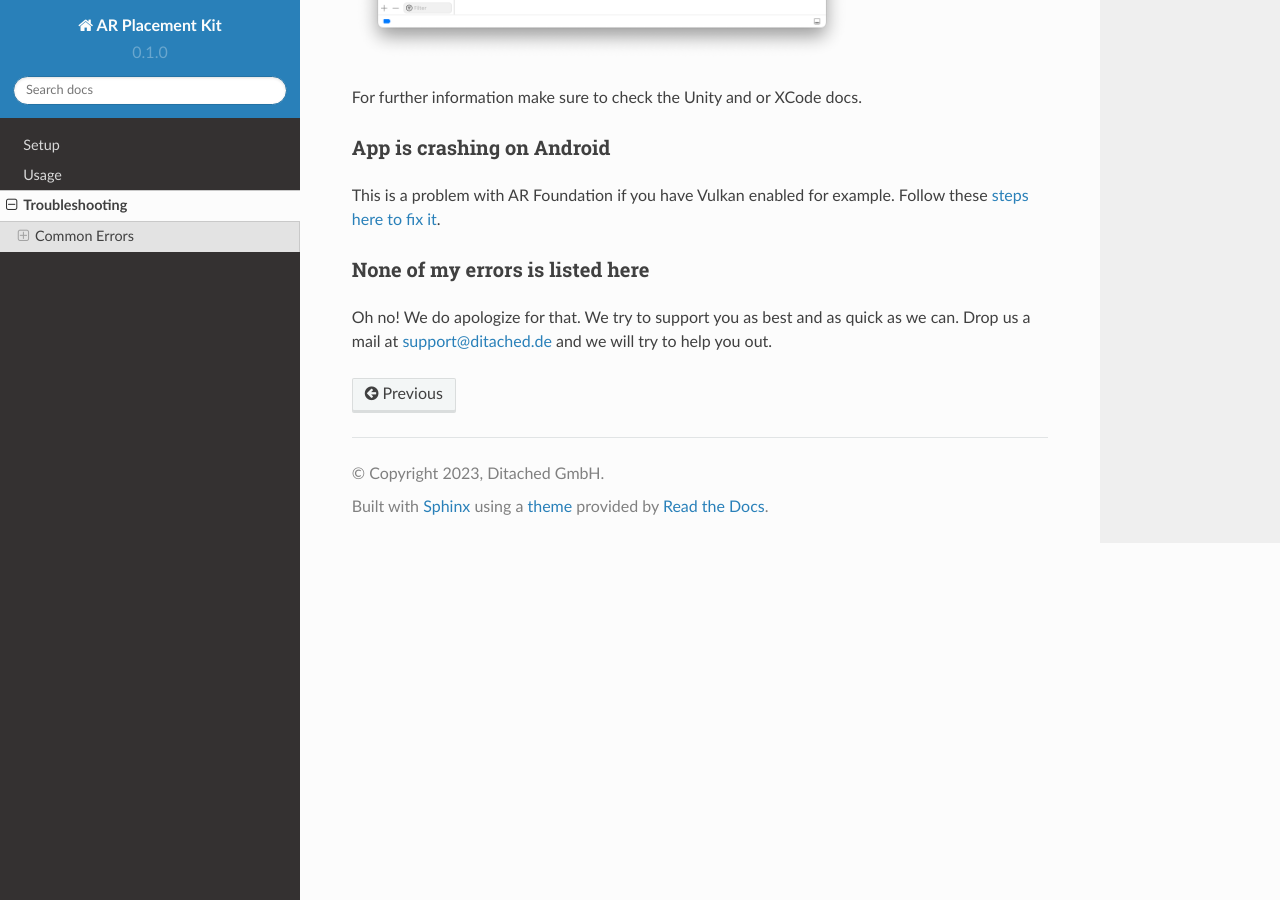
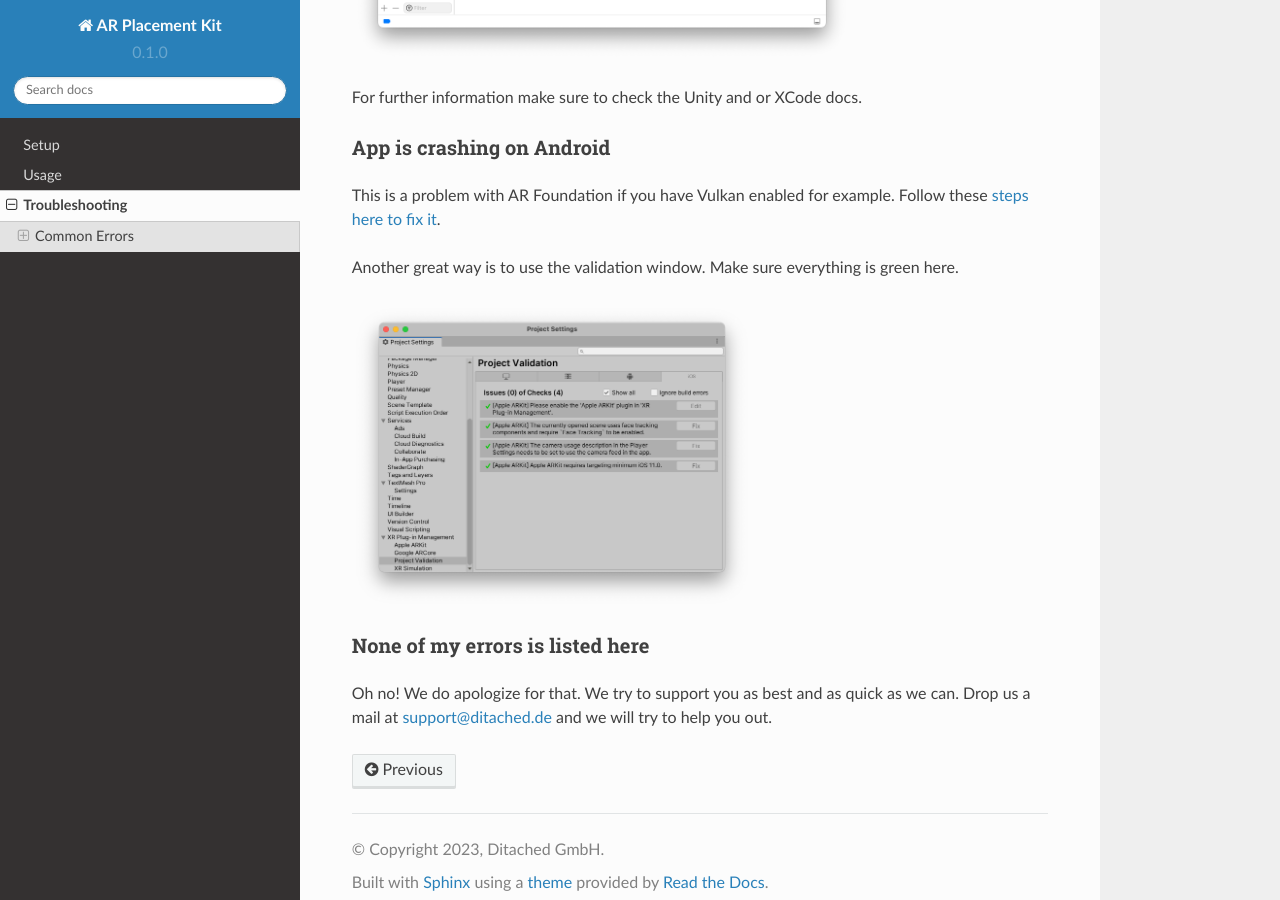
Before and after one commit to Ditached/ARPlacementKit-Docs, a Sphinx documentation site: the page built from docs/source/troubleshooting.rst, in a window 1280 px wide and 900 px high, scrolled down 2509 px. Built offline with Sphinx 7.4.7 and the Read the Docs theme 2.0.0, drawn with Linux system fonts in a browser that asks for light colours.

Commit message:
Validation in trouble shooting

```diff
--- a/docs/source/troubleshooting.rst
+++ b/docs/source/troubleshooting.rst
@@ -69,6 +69,11 @@ App is crashing on Android
 This is a problem with AR Foundation if you have Vulkan enabled for example.
 Follow these `steps here to fix it <https://docs.unity3d.com/Packages/com.unity.xr.arcore@5.0/manual/project-configuration-arcore.html>`_.
 
+Another great way is to use the validation window. Make sure everything is green here.
+
+.. image:: images/Validation.png
+    :width: 400
+
 
 =================
 None of my errors is listed here
```
